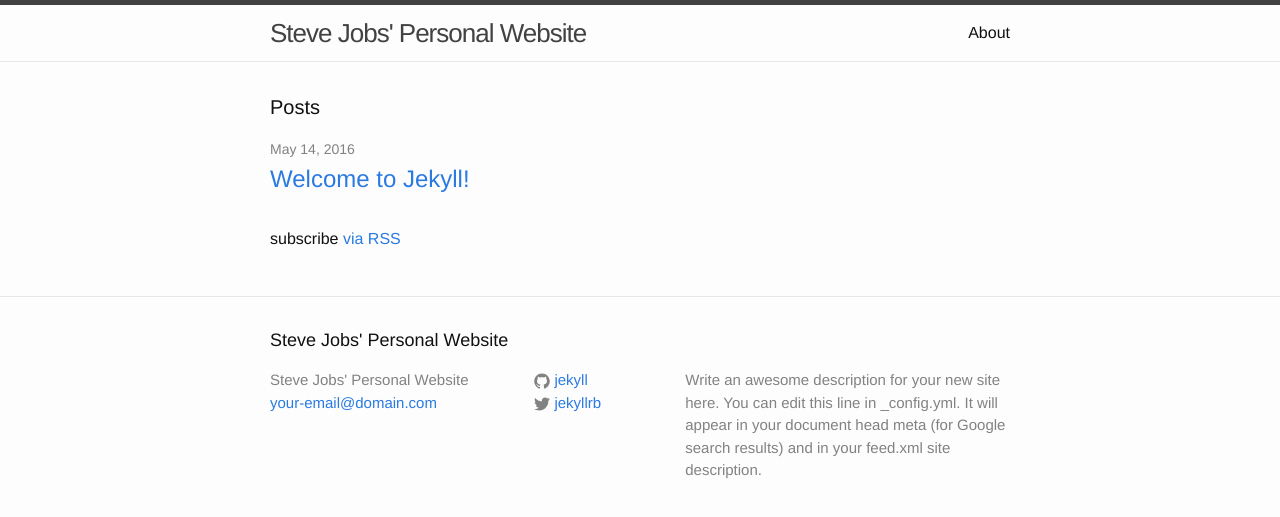
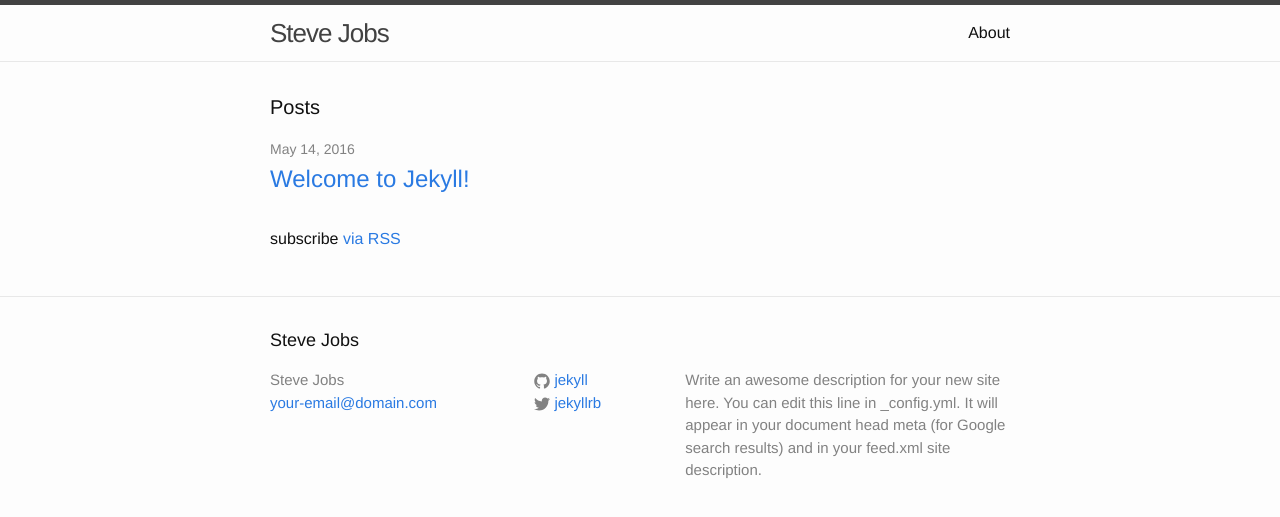
Before and after one commit to ishanm0/ishanm0.github.io, a Jekyll site: the page built from index.html, in a window 1280 px wide. Shown: the top 517 px of the page. Built offline with Jekyll 4.4.1, drawn with Linux system fonts in a browser that asks for light colours.

Commit message:
Updated _config.yml

```diff
--- a/_config.yml
+++ b/_config.yml
@@ -6,7 +6,7 @@
 # 'jekyll serve'. If you change this file, please restart the server process.
 
 # Site settings
-title: "Steve Jobs' Personal Website"
+title: Steve Jobs
 email: your-email@domain.com
 description: > # this means to ignore newlines until "baseurl:"
   Write an awesome description for your new site here. You can edit this
```
